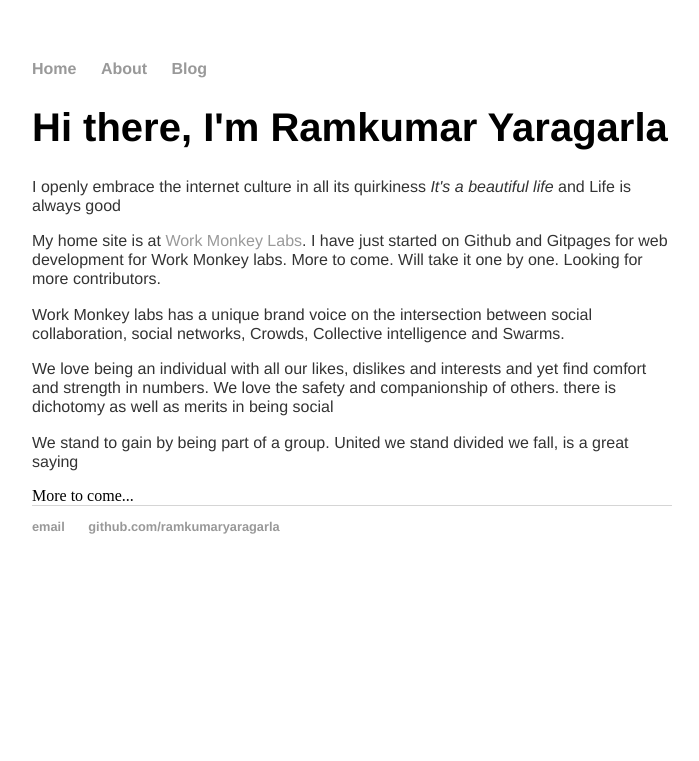
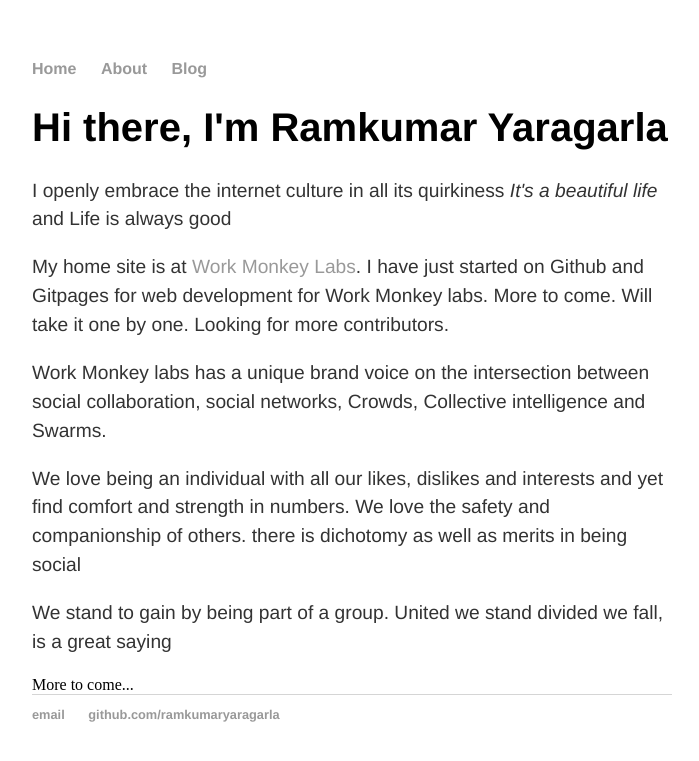
Before and after one commit to RamkumarYaragarla/worko, a Jekyll site: the page built from index.html, in a window 1280 px wide. Shown: the top 761 px of the page, without its empty margins (288-987 px from the left). Built offline with Jekyll 4.4.1, drawn with Linux system fonts in a browser that asks for light colours.

Commit message:
Update main.css

```diff
--- a/css/main.css
+++ b/css/main.css
@@ -33,8 +33,8 @@ h3 {
 }
 
 p {
-    font-size: 1em;
-    line-height: 1.2em;
+    font-size: 1.2em;
+    line-height: 1.5em;
     color: #333;
     font-family:'Helvetica', 'Arial', 'Sans-Serif';
 }
```
